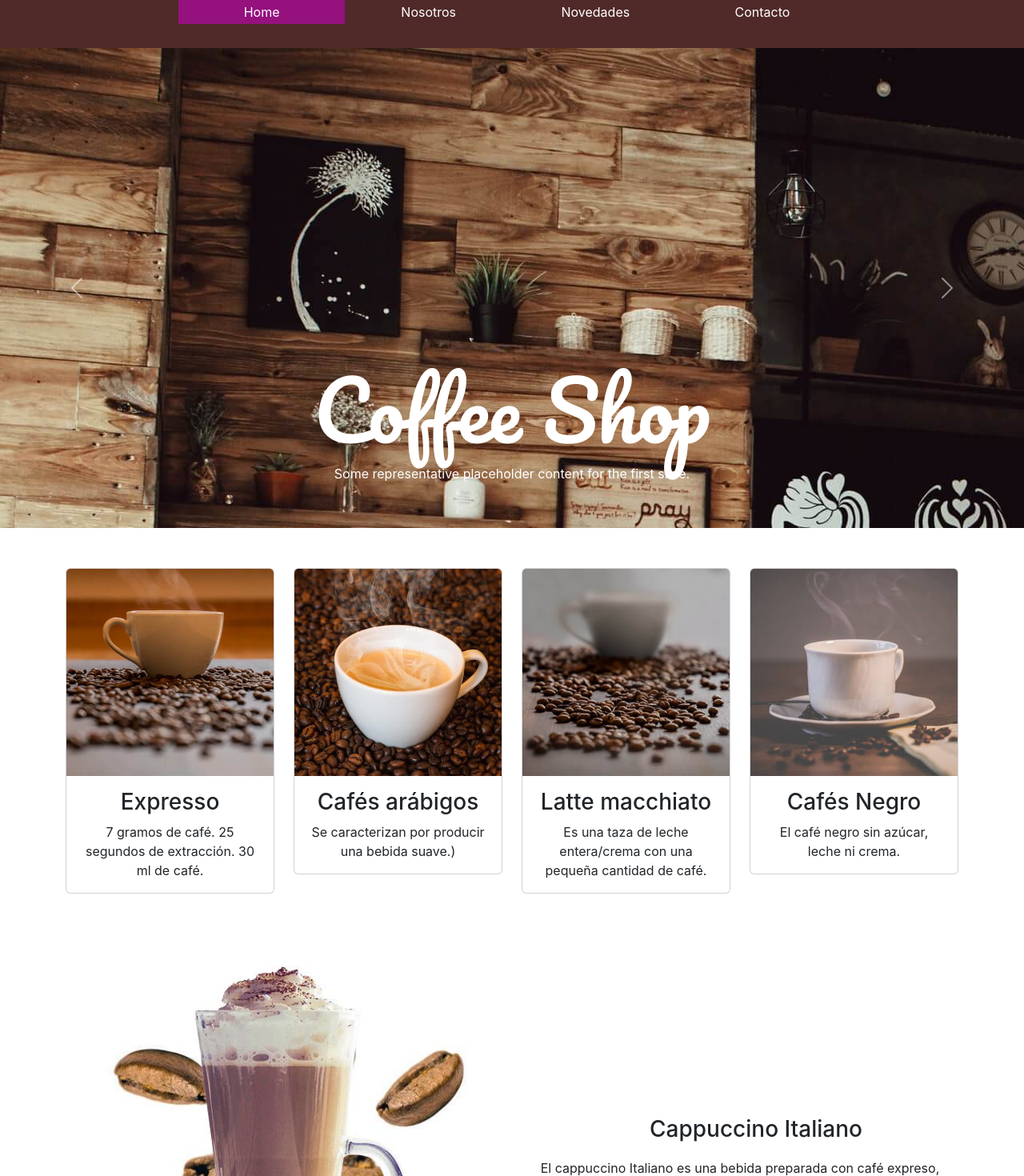
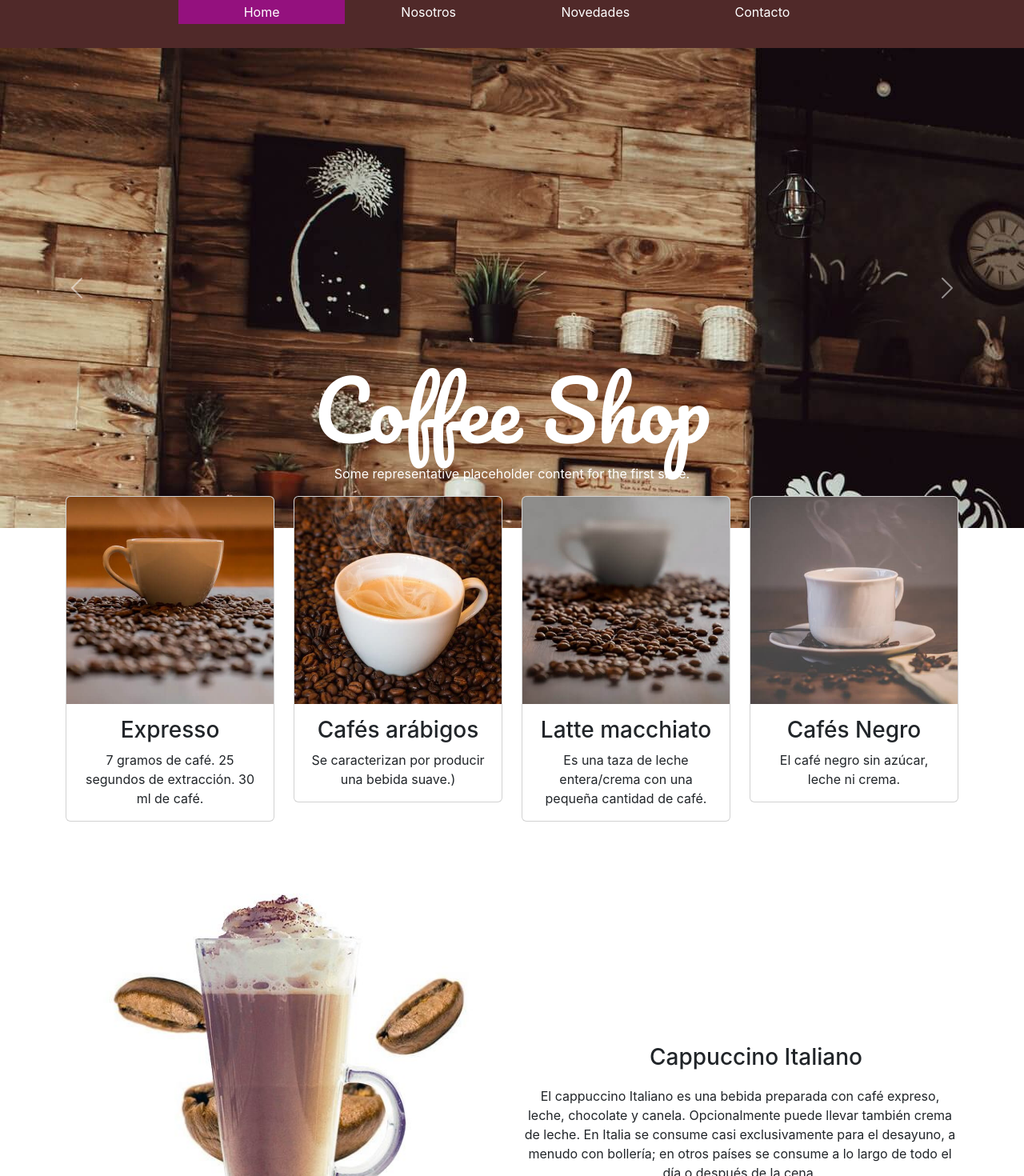
Before and after one commit to RichardJoshua/TP-Final_Full_Stack, a React (Create React App) app in the folder TP_Final/front/: page / in a window 1280 px wide. Shown: the top 1470 px of the page at 80% size. Built offline with nearby package versions, Linux system fonts and the light colour scheme.

Commit message:
margin-top

```diff
--- a/TP_Final/front/src/components/layout/Header.js
+++ b/TP_Final/front/src/components/layout/Header.js
@@ -3,7 +3,7 @@ import '../../Header.css';
 
 const Header = (props) => {
     return(
-        <header>
+        <header style={{zIndex: "-1", position: "relative"}}>
             <div className="holder">
                 <div>
                     {/* <img src="images/logo.png" with="100" alt="Transportes X"/>
--- a/TP_Final/front/src/index.css
+++ b/TP_Final/front/src/index.css
@@ -18,6 +18,10 @@ code {
 
 #gustos, #capuchino {
   margin-top: 50px;
+}
+
+#gustos {
+  margin-top: -40px;
 }
 
 #capuchino h3 {
```
